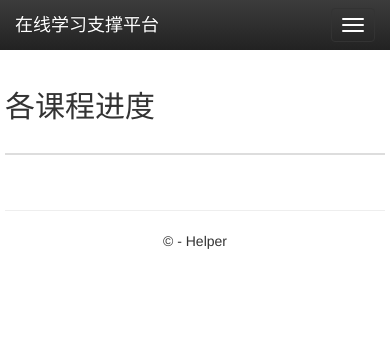
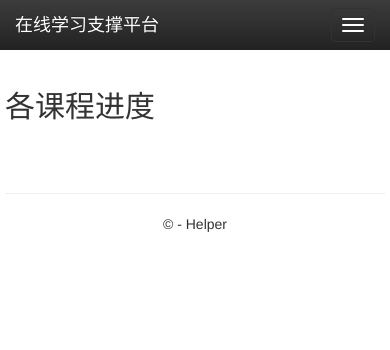
Before and after one commit to paulprintz/flaskProject1, a Flask app: template templates/index.html in a window 390 px wide. Shown: the top 350 px of the page. Run offline with Flask 2, Linux system fonts and the light colour scheme; the template is opened without the code that fills it: values that come from a table or form of the project are taken from there, others are empty; some libraries are stand-ins or nearby versions.

Commit message:
20210426

```diff
--- a/templates/index.html
+++ b/templates/index.html
@@ -10,7 +10,7 @@
             </p>
         {% endif %}
     </div>
-    <div {% if name is none %}class="col-sm-6 col-sm-offset-3 col-md-8 col-md-offset-2 main" {% else %}class="col-sm-9 col-sm-offset-3 col-md-10 col-md-offset-2 main"{% endif %}>
+    <div id="rightMain" {% if name is none %}class="col-sm-6 col-sm-offset-3 col-md-8 col-md-offset-2 main" {% else %}class="col-sm-9 col-sm-offset-3 col-md-10 col-md-offset-2 main"{% endif %}>
         {% if name is none %}
             <h1>Hello</h1>
             <p>
@@ -18,7 +18,7 @@
             </p>
         {% else %}
             <h2 style="padding-bottom: 20px;">各课程进度</h2>
-            <div class="table-responsive">
+            <div class="table-responsive" style="display:none;">
                 <table class="table table-striped">
                     <thead>
                         <thead>
@@ -38,21 +38,21 @@
                     </tbody>
                 </table>
             </div>
-            <div id="main1" class="row" style="height:{{len(row_data)*80+40}}px;"></div>
+            <div id="main1" class="row" style="height:{{len(row_data)*60+30}}px;"></div>
         {% endif %}
         <script language="JavaScript">
-            var column_names_ch={{ column_names_ch|safe }};
-            var row_data={{ row_data|safe }};
+            var column_names_ch = {{ column_names_ch|safe }};
+            var row_data = {{ row_data|safe }};
             var myChart = echarts.init(document.getElementById('main1'));
-            var list_data= [[],[],[],[]];
-            var eWidth=$("#main1").width()*0.6+30;
+            var eWidth = $("#rightMain").outerWidth()*0.6+5;
+            var list_data = [[],[],[],[]];
             $.each(row_data,function(n,value) {
                 // alert(n + ' ' + value);
                 // var tmp=value.toString().split(',');
                 list_data[0].push(value[1]);  // 课程名，完成节点数，总节点数
-                list_data[1].push(100);
+                list_data[1].push(50*(n+1));
                 list_data[2].push(value[3]);
-                list_data[3].push(Math.round(parseInt(100)*100/parseInt(value[3])));
+                list_data[3].push(Math.round(parseInt(list_data[1][n])*100/list_data[2][n]));
             });
             // 指定图表的配置项和数据
             var option = {
@@ -60,24 +60,55 @@
 
                 },
                 tooltip: {
-                    trigger: 'axis',
+                    trigger: 'item',
                     textStyle: {
-
                     },
+                    formatter:function(params){
+                        var tipTxt = '<div><p>'+params.name+'</p>';
+                        tipTxt += '<span style="margin-right:5px;display:inline-block;width:10px;height:10px;border-radius:5px;background-color:'+params.color+';"></span>';
+                        tipTxt += '<span> 课程节点数总数：'+list_data[2][params.dataIndex]+'</span><br>';
+                        tipTxt += '<span style="margin-right:5px;display:inline-block;width:10px;height:10px;border-radius:5px;background-color:'+params.color+';"></span>';
+                        tipTxt += '<span> 已完成课程节点数：'+list_data[1][params.dataIndex]+'</span><br>';
+                        tipTxt += '<span style="margin-right:5px;display:inline-block;width:10px;height:10px;border-radius:5px;background-color:'+params.color+';"></span>';
+                        tipTxt += '<span> 完成率：'+list_data[3][params.dataIndex]+'%</span></div>';
+                        return  tipTxt
+                    }
                 },
                 legend: {
                     data:['完成活动']
                 },
                 grid: {
-                    left: '30%'
+                    left: '30%',
+                    right: '10%',
+                    top: 10
                 },
                 xAxis: {
                     show: false,
                     min: 0,
                     max: 100
                 },
-                yAxis: {
+                yAxis: [{
                     type: 'category',
+                    inverse: true,
+                    axisLine: {
+                        show: false
+                    },
+                    axisTick: {
+                        show: false
+                    },
+                    axisLabel: {
+                        show: true,
+                        align: 'right',
+                        textStyle: {
+                            color: '#333',
+                            fontFamily: 'Helvetica Neue',
+                            fontSize: 15
+                        }
+                    },
+                    data: list_data[0]
+                },{
+                    type: 'category',
+                    inverse: true,
                     axisLine: {
                         show: false
                     },
@@ -89,28 +120,40 @@
                         textStyle: {
                             color: '#333',
                             fontFamily: 'Helvetica Neue',
-                            fontsize: 14
+                            fontSize: 15
+                        },
+                        formatter:function(params){
+                            return  params+'%'
                         }
                     },
-                    data: list_data[0]
-                },
+                    data: list_data[3]
+                }],
                 series: [{
                     name: '课程完成度',
                     type: 'bar',
                     label: {
-                        show: true,
+                        show: false,
                         align: 'right',
-                        position: [eWidth, '25%'],
+                        position: [400, '25%'],
                         distance: 0,
                         formatter:function(params){
-                            return  params.data+'%'
+                            return
                         },
                     },
                     showBackground: true,
                     data: list_data[3]
                 }]
             };
-            myChart.setOption(option);
+            if (option && typeof option === 'object') {
+                myChart.setOption(option);
+            };
+            myChart.on('click',  function(params) {
+                location.href='/works/'+row_data[params.dataIndex][2];
+            });
+            window.onresize = function(){
+                myChart.resize();
+                eWidth = $("#rightMain").outerWidth()*0.6+5;
+            }
         </script>
         <p>&emsp;</p>
         <hr />
```
Also changed, not shown: templates/works.html (+9 -2 lines).
